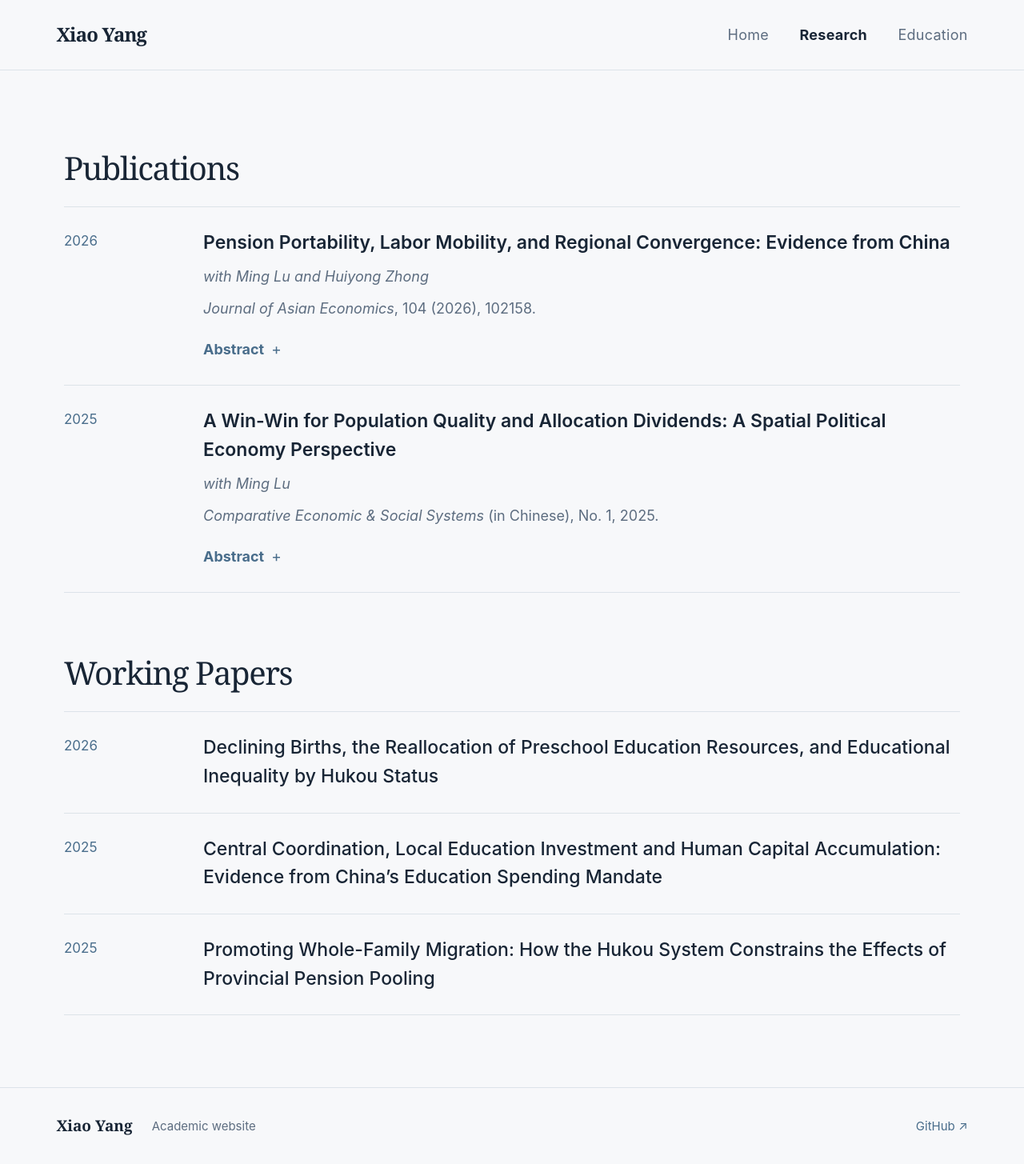
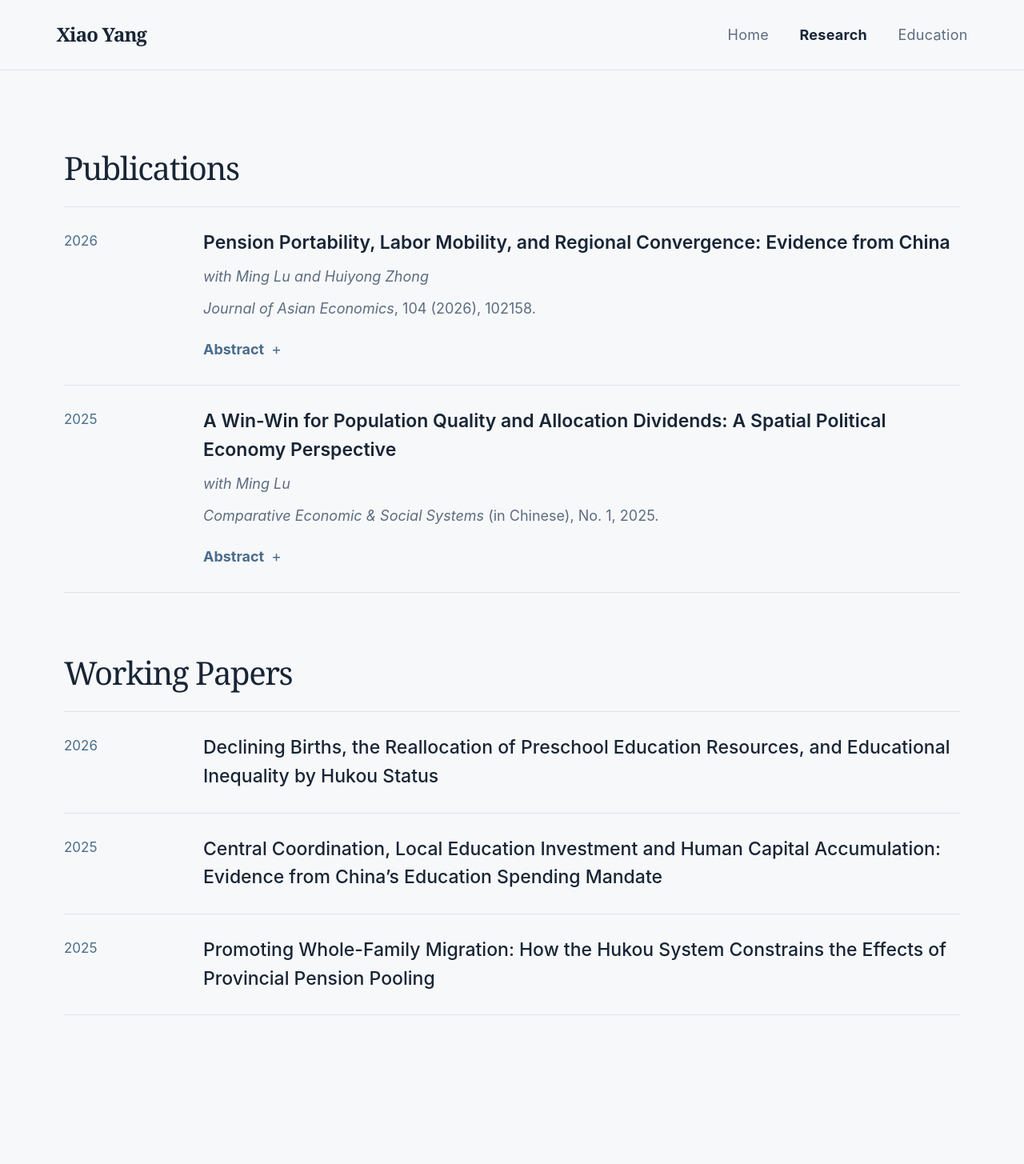
Before and after one commit to Xiaoback/xiaoback.github.io, a Jekyll site: the page research.html, which Jekyll copies as it is, in a window 1280 px wide. Shown: the whole page at 80% size. Built offline with Jekyll 4.4.1, drawn with Linux system fonts in a browser that asks for light colours; after the commit the page ends 1359 px from its top, so only the background shows below that.

Commit message:
Remove footer text and links for a cleaner page

```diff
--- a/research.html
+++ b/research.html
@@ -68,10 +68,5 @@
     </section>
   </main>
 
-  <footer class="site-footer">
-    <strong>Xiao Yang</strong>
-    <span>Academic website</span>
-    <a href="https://github.com/Xiaoback" target="_blank" rel="noreferrer">GitHub ↗</a>
-  </footer>
-</body>
+  </body>
 </html>
```
